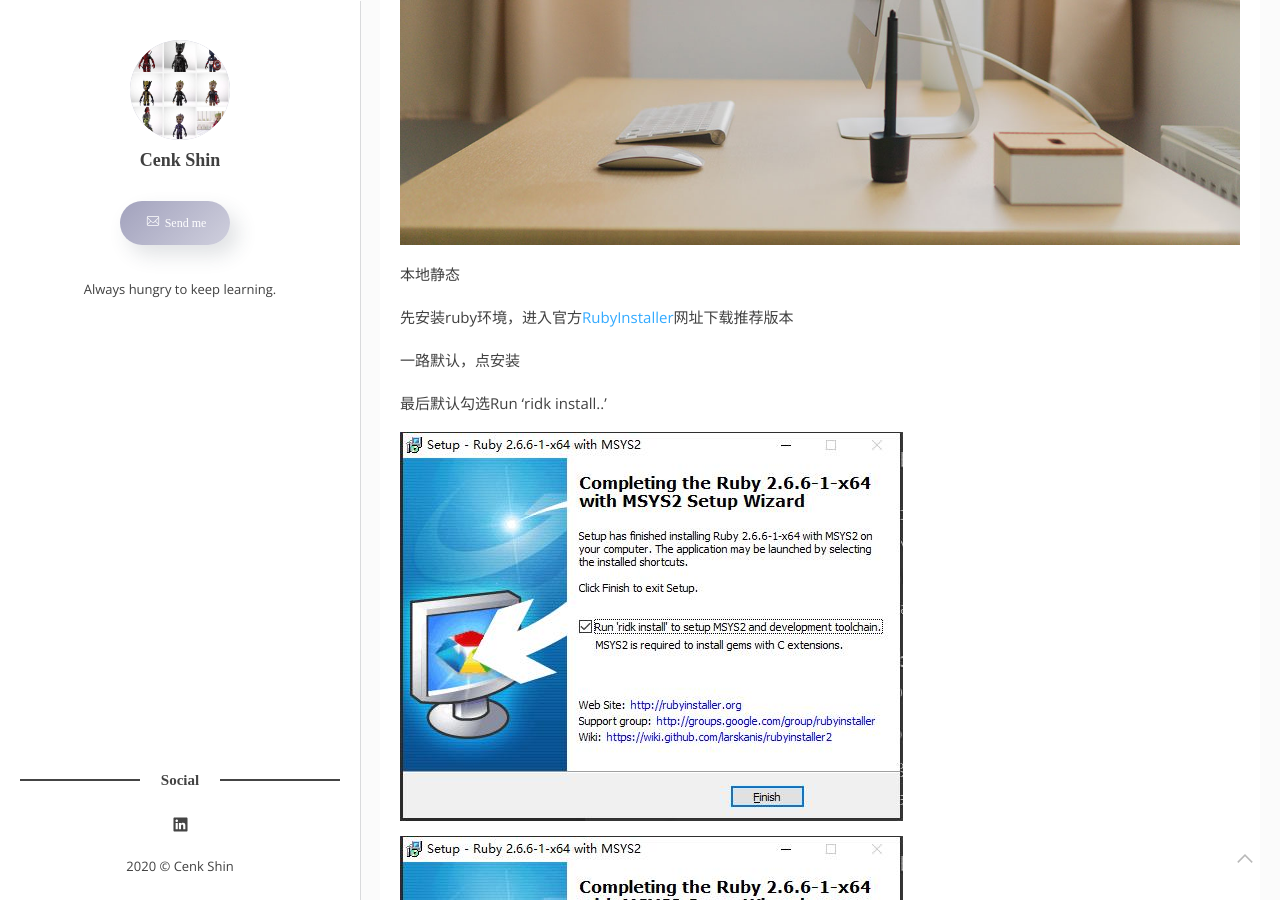
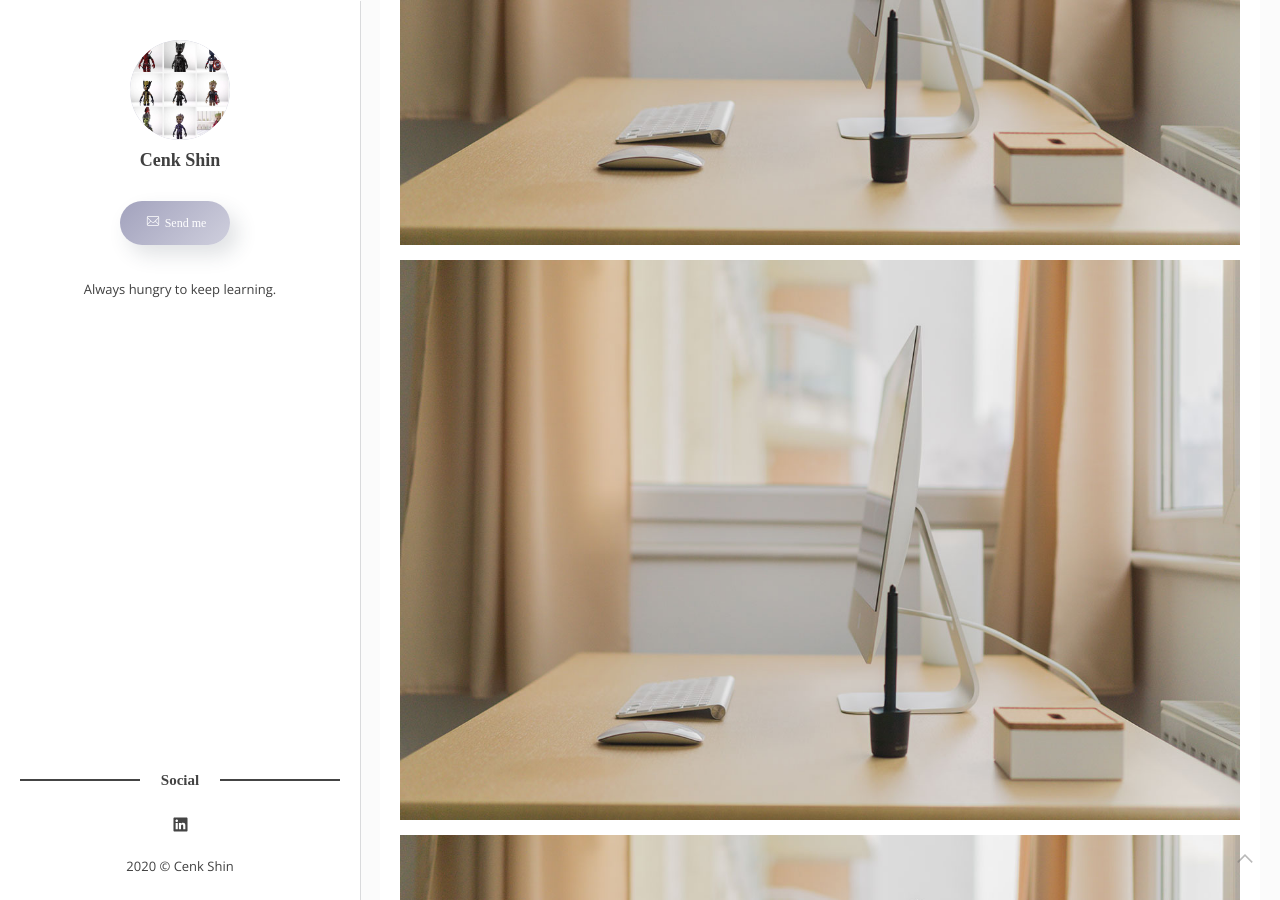
Before and after one commit to CenkShin/cenkshin.github.io, a Jekyll site: the page built from _posts/2020-05-27-如何使用github pages+jekyll搭建个人博客.markdown, in a window 1280 px wide and 900 px high, scrolled down 1737 px. Built offline with Jekyll 4.4.1, drawn with Linux system fonts in a browser that asks for light colours; some web fonts are replaced; comment, search, counter and statistics services are not loaded.

Commit message:
modify images location test2

```diff
--- a/_posts/2020-05-27-如何使用github pages+jekyll搭建个人博客.markdown
+++ b/_posts/2020-05-27-如何使用github pages+jekyll搭建个人博客.markdown
@@ -17,6 +17,12 @@ categories: 技术
 [jekyll主题站](https://jekyllthemes.io/)
 
 ![]({{site.baseurl}}/images/20200527_1.JPG)
+
+![]({{site.baseurl}}/images/10.jpg)
+
+![]({{site.baseurl}}/images/10.jpg)
+
+![]({{site.baseurl}}/images/10.jpg)
 
 ![]({{site.baseurl}}/images/10.jpg)
 
```
